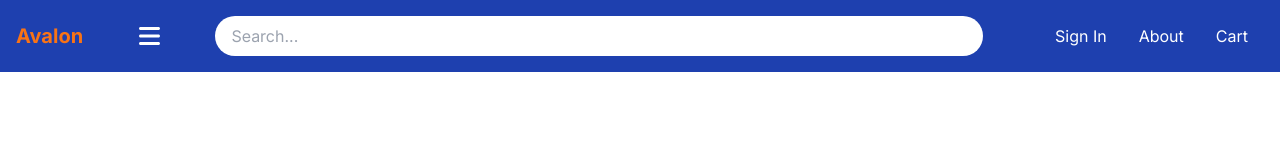
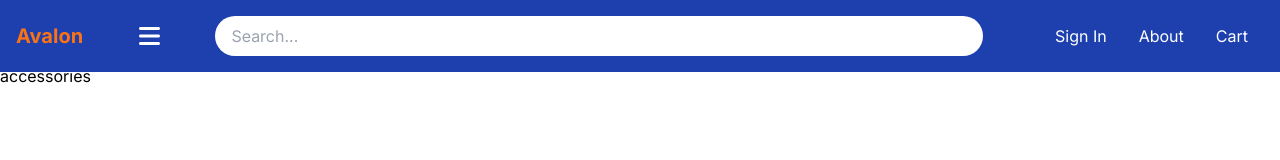
Before and after one commit to SeryahWilliam/avalon, a Next.js app: page /categories/accessories in a window 1280 px wide. Shown: the top 160 px of the page. Built offline with nearby package versions, Linux system fonts and the light colour scheme.

Commit message:
linked categories to category page

```diff
--- a/src/app/categories/[categoryId]/page.jsx
+++ b/src/app/categories/[categoryId]/page.jsx
@@ -4,13 +4,8 @@ import { useParams } from "next/navigation";
 import SubcategoryCard from "@/app/components/SubcategoryCard";
 
 function CategoryPage() {
-  // const { categoryId } = useParams();
-  // return (
-  //   <div>
-  //     {categoryId}
-  //     <SubcategoryCard subcategories={subcategories} />
-  //   </div>
-  // );
+  const { categoryId } = useParams();
+  return <div>{categoryId}</div>;
 }
 
 export default CategoryPage;
--- a/src/app/components/CategoryCard.jsx
+++ b/src/app/components/CategoryCard.jsx
@@ -5,7 +5,7 @@ import React from "react";
 function CategoryCard({ img, title, display }) {
   return (
     <div className="flex flex-col items-center h-[20rem] w-[15rem] m-4 border-solid border-2 border-grey rounded-lg hover:shadow-lg">
-      <Link key={title} href={`/${title.toLowerCase()}`}>
+      <Link key={title} href={`/categories/${title.toLowerCase()}`}>
         <div className="w-full h-3/4 mb-10">
           <Image
             src={img}
--- a/src/app/components/SubcategoryCard.jsx
+++ b/src/app/components/SubcategoryCard.jsx
@@ -5,7 +5,10 @@ function SubcategoryCard({ subcategories }) {
   return (
     <div className="flex justify-around items-center bg-white py-8 overflow-x-auto">
       {subcategories.map((subcategory, index) => (
-        <Link key={index} href={`/${subcategory.title.toLowerCase()}`}>
+        <Link
+          key={index}
+          href={`/categories/${subcategory.title.toLowerCase()}`}
+        >
           <div key={index} className="flex flex-col items-center mx-4">
             <div className="w-32 h-32 bg-gray-200 rounded-full overflow-hidden">
               <img
```
